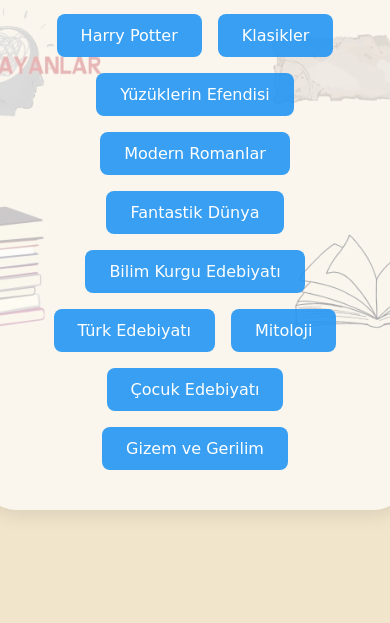
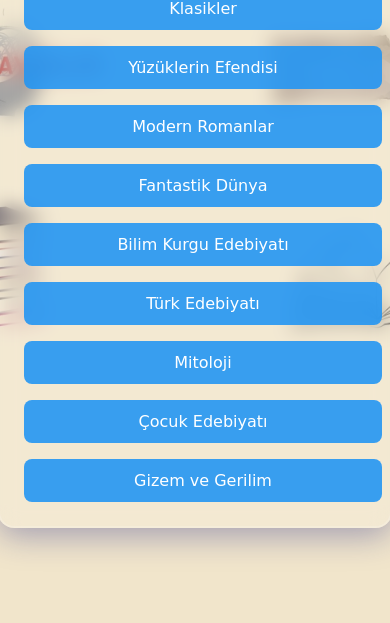
Before and after one commit to MuhammedBesir/okuyamayanlar_dogru-uydurma_oyunu.github.io, a plain HTML site: page index.html in a window 390 px wide. Shown: the part 253-876 px from the top of the page. Drawn offline with Linux system fonts and the light colour scheme; a web font is replaced by a local one.

Commit message:
Update Style.css

```diff
--- a/Style.css
+++ b/Style.css
@@ -30,15 +30,23 @@ body {
   }
 
       .container {
-        background: #ffffffa9;
+    background: rgba(255, 255, 255, 0.15);
+    border-radius: 2rem;
+    box-shadow: 0 8px 32px 0 rgba(31, 38, 135, 0.37);
+    backdrop-filter: blur(10px);
+    -webkit-backdrop-filter: blur(10px);
+    border: 2px solid rgba(255, 255, 255, 0.18);
     padding: 2rem;
-        border-radius: 2rem;
-        box-shadow: 0 4px 20px rgba(0, 0, 0, 0.1);
     width: 100%;
     max-width: 500px;
     text-align: center;
     z-index: 1;
     position: relative;
+    transition: transform 0.3s ease;
+  }
+
+  .container:hover {
+    transform: scale(1.02);
   }
 
       h1 {
@@ -127,3 +135,23 @@ body {
       #nextBtn:hover {
         background-color: #fb8c00;
       }
+@media (max-width: 600px) {
+  .container {
+    padding: 1rem;
+    border-radius: 1rem;
+  }
+
+  h1 {
+    font-size: 1.5rem;
+  }
+
+  .question {
+    font-size: 1rem;
+    flex-direction: column;
+  }
+
+  button {
+    width: 100%;
+    margin: 0.25rem 0;
+  }
+}
```
Lines whose indentation alone changed are shown as unchanged.
